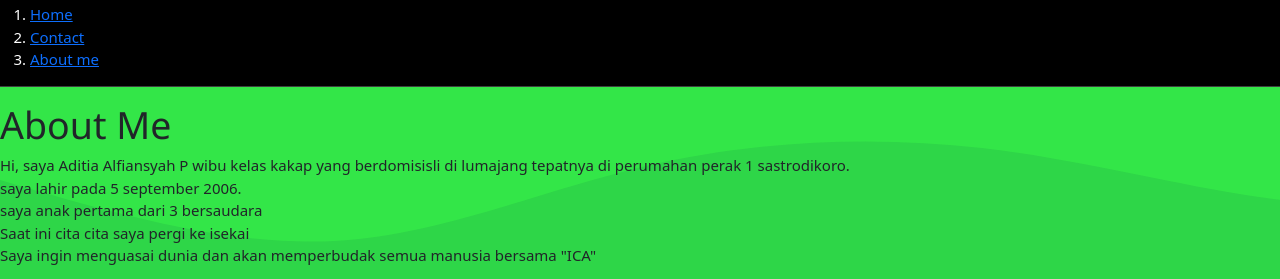
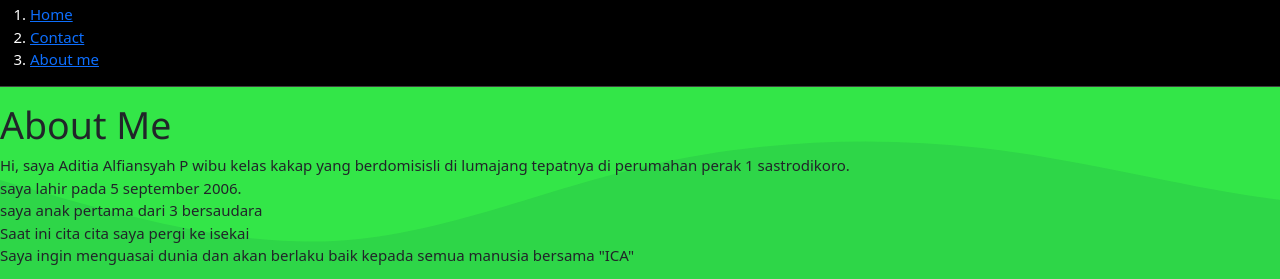
Before and after one commit to adit050906/adit050906, a plain HTML site: page about.html in a window 1280 px wide. Shown: the top 279 px of the page. Drawn offline with nearby package versions, Linux system fonts and the light colour scheme.

Commit message:
Update about.html

```diff
--- a/about.html
+++ b/about.html
@@ -29,7 +29,7 @@
             saya lahir pada 5 september 2006.<br>
             saya anak pertama dari 3 bersaudara<br>
             Saat ini cita cita saya pergi ke isekai<br>
-            Saya ingin menguasai dunia dan akan memperbudak semua manusia bersama "ICA"<br>
+            Saya ingin menguasai dunia dan akan berlaku baik kepada semua manusia bersama "ICA"<br>
         </p>
 
             <video style="border: 5px solid black; border-radius: 10px;" controls width="239" height="139">
```
